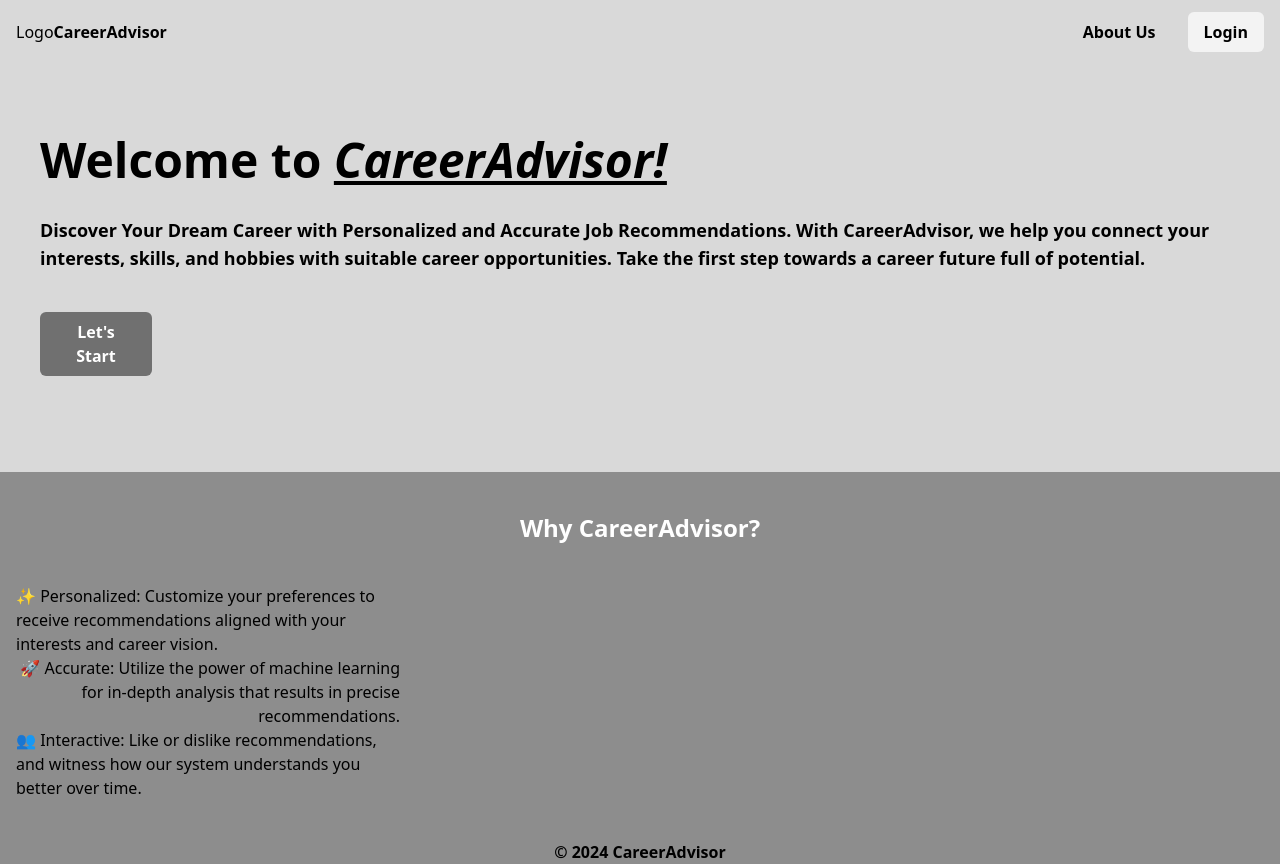
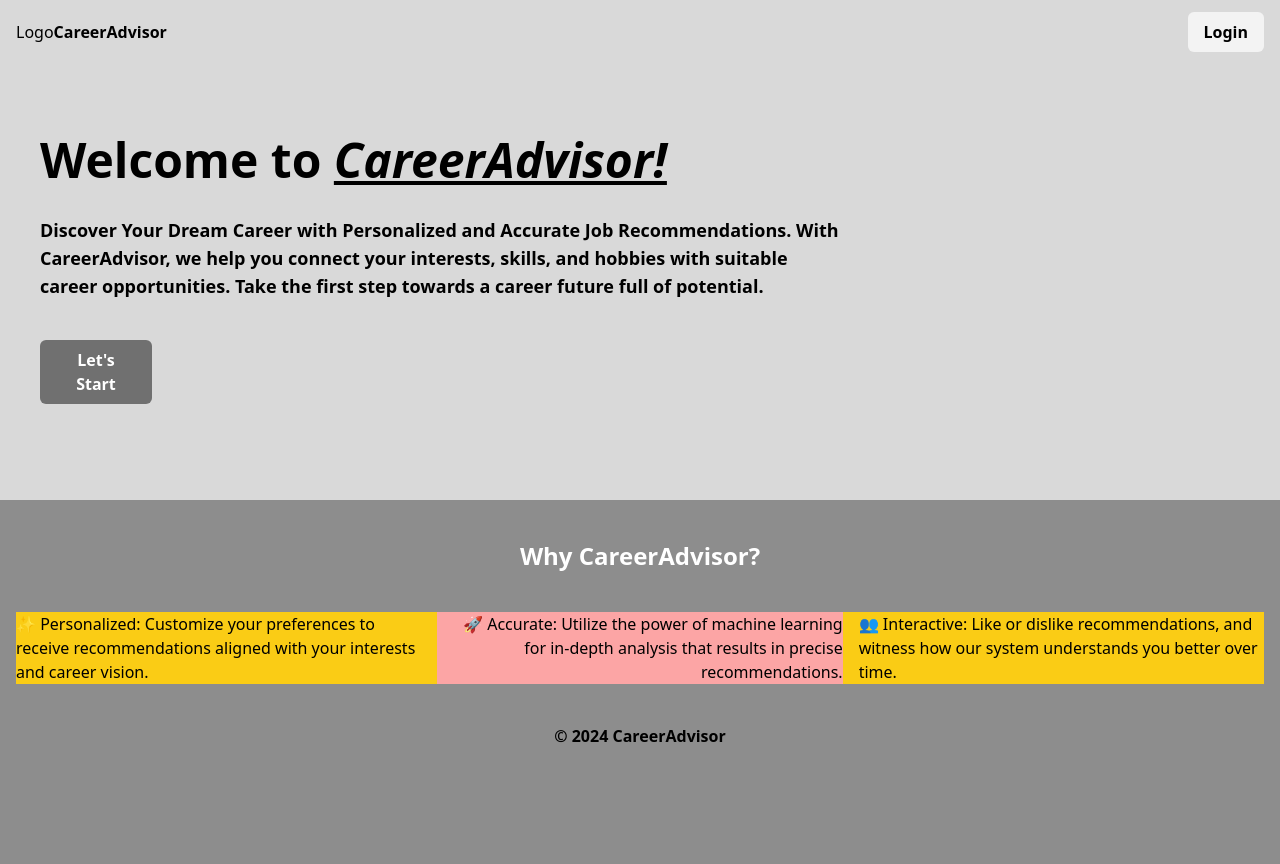
Before and after one commit to Maviism/career, a plain HTML site: page index.html in a window 1280 px wide. After the commit the page ends 800 px from the top, so only its background shows below. Drawn offline with nearby package versions, Linux system fonts and the light colour scheme.

Commit message:
edit path

```diff
--- a/index.html
+++ b/index.html
@@ -15,9 +15,6 @@
             <p class="font-semibold">CareerAdvisor</p>
         </div>
         <div class="flex items-center">
-            <div class="mr-8">
-                <a href="" class="font-semibold hover:underline">About Us</a>
-            </div>
             <button id="openModal" class="bg-[#F3F3F3] px-4 py-2 rounded-md font-bold">Login</button>
         </div>
     </nav>
@@ -25,7 +22,7 @@
     <main>
         <div id="hero" class="py-24 px-10 bg-[#D9D9D9]">
             <h1 class="font-semibold text-2xl md:text-5xl mt-10">Welcome to <span class="font-bold italic underline">CareerAdvisor!</span></h1>
-            <p class="mt-8 text-lg font-semibold">Discover Your Dream Career with Personalized and Accurate Job Recommendations. With CareerAdvisor, we help you connect your interests, skills, and hobbies with suitable career opportunities. Take the first step towards a career future full of potential.
+            <p class="mt-8 text-lg font-semibold md:w-2/3">Discover Your Dream Career with Personalized and Accurate Job Recommendations. With CareerAdvisor, we help you connect your interests, skills, and hobbies with suitable career opportunities. Take the first step towards a career future full of potential.
             </p>
 
             <button id="openModal1" class="bg-[#707070] text-white w-28 px-4 py-2 text-center mt-10 font-semibold rounded-md">Let's Start</button>
@@ -33,10 +30,10 @@
 
         <div class="py-10 px-4">
             <h2 class="text-white text-2xl font-bold text-center">Why CareerAdvisor?</h2>
-            <div class="mt-10 w-full">
-                <p class="w-96">✨ Personalized: Customize your preferences to receive recommendations aligned with your interests and career vision.</p>
-                <p class="w-96 text-right">🚀 Accurate: Utilize the power of machine learning for in-depth analysis that results in precise recommendations.</p>
-                <p class="w-96">👥 Interactive: Like or dislike recommendations, and witness how our system understands you better over time.</p>
+            <div class="grid grid-cols-3 gap-4 mt-10 w-full font-medium bg-yellow-400">
+                <p class="col-start-1 col-end-2">✨ Personalized: Customize your preferences to receive recommendations aligned with your interests and career vision.</p>
+                <p class="text-right bg-red-300">🚀 Accurate: Utilize the power of machine learning for in-depth analysis that results in precise recommendations.</p>
+                <p class="">👥 Interactive: Like or dislike recommendations, and witness how our system understands you better over time.</p>
             </div>
         </div>
     </main>
@@ -46,7 +43,7 @@
             <button id="closeModal" class="absolute top-2 right-4">&cross;</button>
             <h4 class="font-bold text-xl mb-4">User Login</h4>
             <div class="">
-                <form action="/dashboard.html" method="post">
+                <form action="/career/dashboard.html" method="post">
                     <input type="email" placeholder="Email" class="my-1 px-2 py-1 w-full bg-[#DCDCDC] rounded-sm">
                     <input type="password" placeholder="Password" class="my-1 px-2 py-1 w-full bg-[#DCDCDC] rounded-sm">
                     <input type="checkbox" class="mt-2" value="lsRememberMe" id="rememberMe">
@@ -57,8 +54,8 @@
                 </form>
             </div>
             <div class="flex flex-col mt-10">
-                <a href="/register.html" class="text-sm font-semibold" >Doesnt have account? <span class="text-blue-600 hover:text-blue-800">Signup here</span></a>
-                <a href="/forgot-password" class="text-sm font-semibold">Forgot your password? <span class="text-blue-600 hover:text-blue-800">Click here</span></a>
+                <a href="/career/register.html" class="text-sm font-semibold" >Doesnt have account? <span class="text-blue-600 hover:text-blue-800">Signup here</span></a>
+                <a href="/career/forgot-password.html" class="text-sm font-semibold">Forgot your password? <span class="text-blue-600 hover:text-blue-800">Click here</span></a>
             </div>
         </div>
     </div>
```
Also changed, not shown: dashboard.html (+1 -1 lines).
